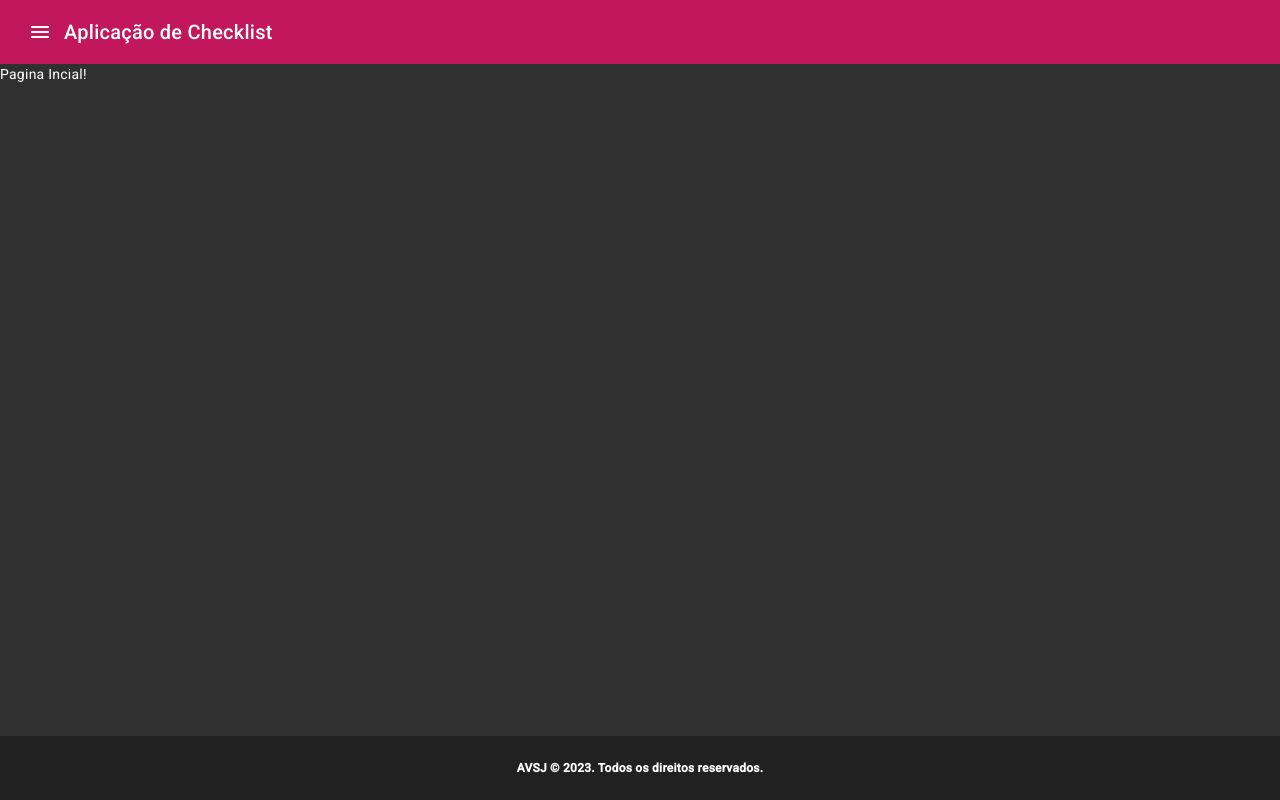
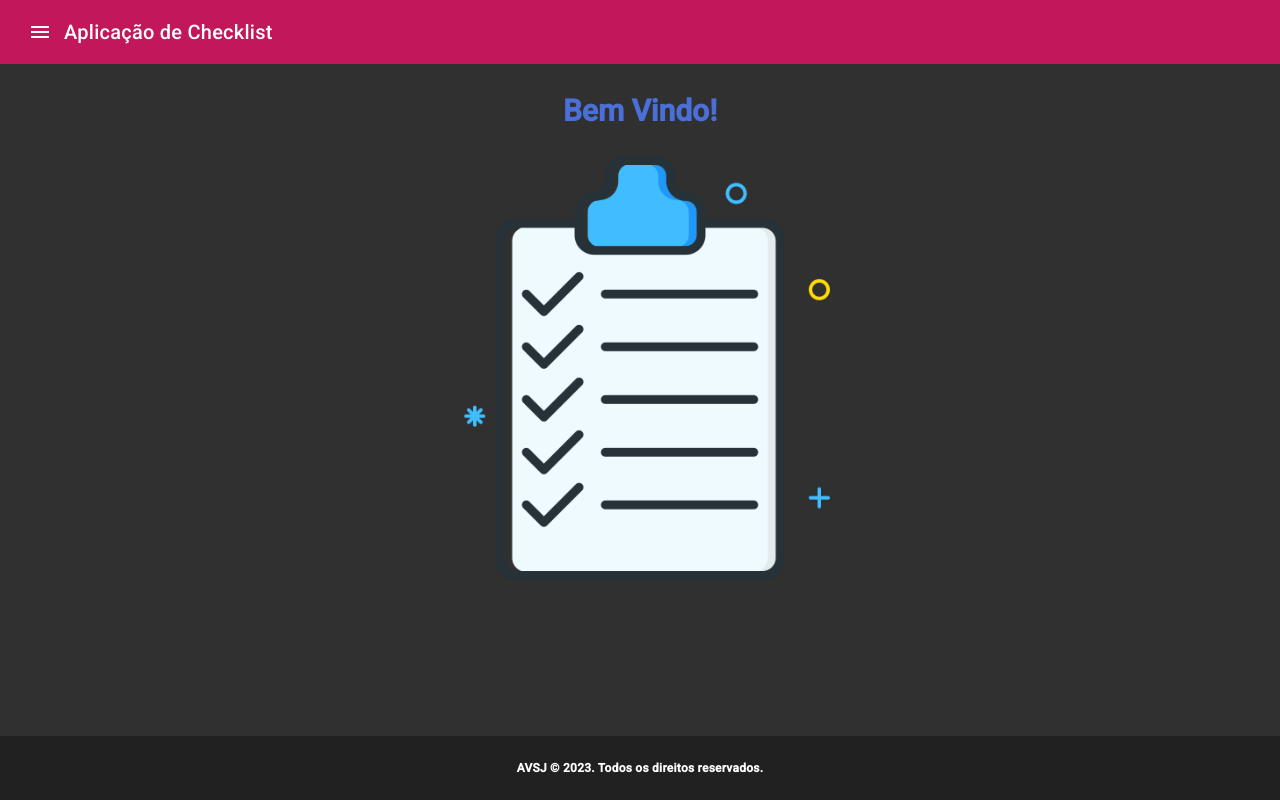
Before and after one commit to arlindovs/checklist-app, an Angular app: page / in a window 1280 px wide. Built offline with nearby package versions, Linux system fonts and the light colour scheme.

Commit message:
Home
Finalização da home.

```diff
--- a/src/app/home/home.component.css
+++ b/src/app/home/home.component.css
@@ -0,0 +1,13 @@
+.home-content {
+  display: flex;
+  flex-direction: column;
+  justify-content: center;
+  align-items: center;
+  height: 70vh;
+}
+
+.home-title {
+  font-size: 30px !important;
+  font-weight: bold;
+  color: rgb(74, 112, 216);
+}
--- a/src/app/home/home.component.html
+++ b/src/app/home/home.component.html
@@ -1 +1,9 @@
-<p>Pagina Incial!</p>
+<div>
+
+  <div class="home-content">
+    <h1 class="home-title">Bem Vindo!</h1>
+    <img src="/assets/images/fundo.png" width="450"/>
+  </div>
+
+
+</div>
```
Also changed, not shown: src/assets/images/fundo.png (added).
